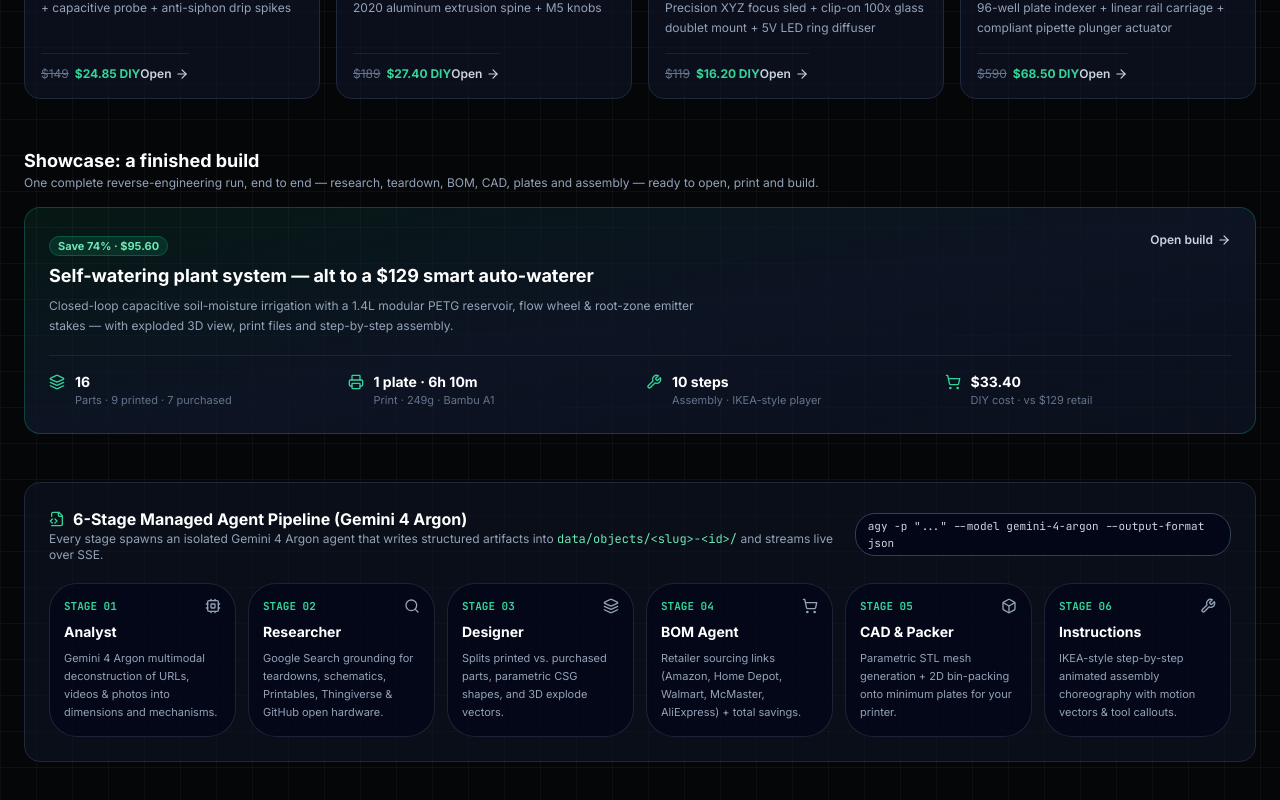
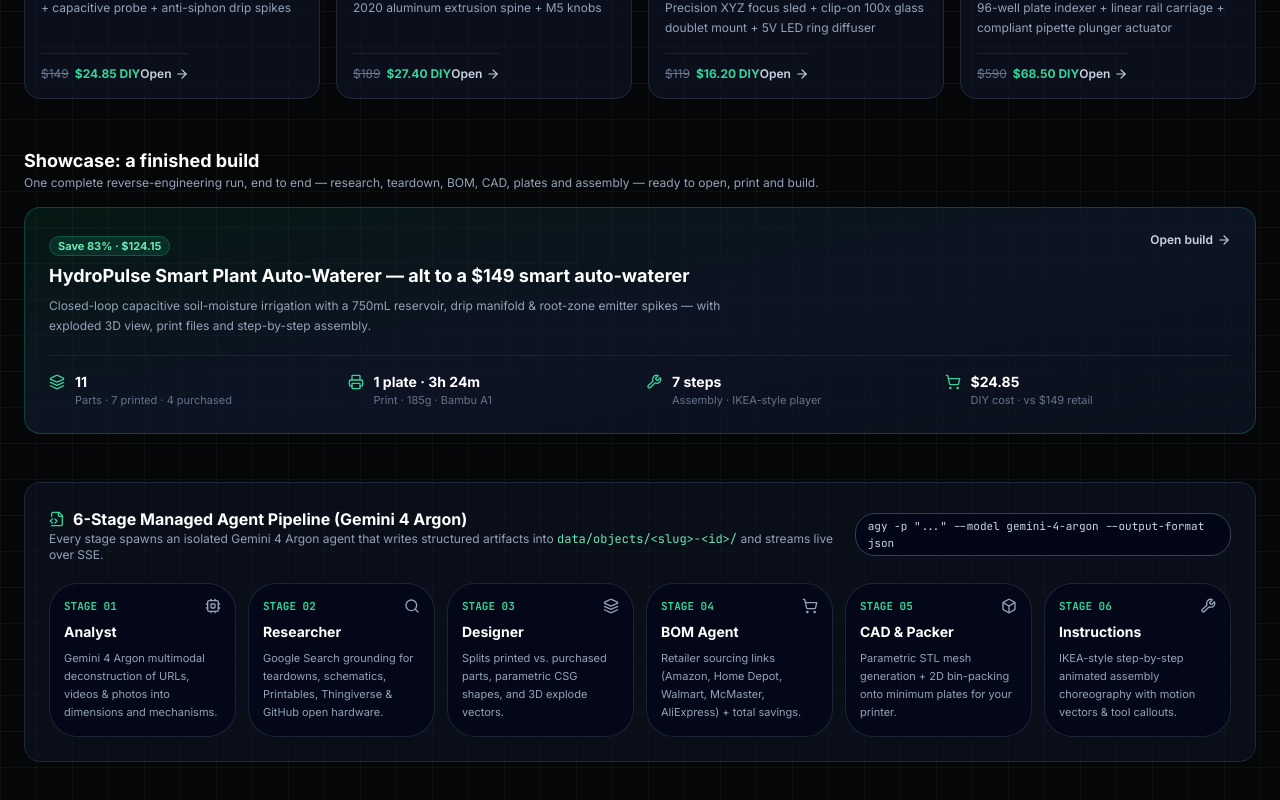
Before and after one commit to dl88jing/get-me-an-alt, a Next.js app: page / in a window 1280 px wide. Shown: the part 853-1653 px from the top of the page. Built offline with nearby package versions, Linux system fonts and the light colour scheme.

Commit message:
msg: muse-dl88jing 14:08 PT — fix showcase numbers to linked sample project + 14:08 PT verification log

```diff
--- a/components/ui/ShowcaseBuild.tsx
+++ b/components/ui/ShowcaseBuild.tsx
@@ -3,19 +3,22 @@ import { ArrowRight, Layers, Printer, ShoppingCart, Wrench } from 'lucide-react'
 
 /**
  * ShowcaseBuild — featured completed-build card for the landing page.
- * Numbers are the verified demo artifacts in data/demo/plant-waterer
- * (bom.json, design.json, plates.json, instructions.json), not marketing
- * copy: $129 retail -> $33.40 DIY (74% saved), 16 parts (9 printed +
- * 7 purchased), 10 assembly steps, 1 Bambu A1 plate, 6h 10m, 249g.
- * More showcase builds arrive with the data/samples lane; this card only
- * ever advertises builds that actually exist.
+ * Numbers match the project this card LINKS TO, /projects/plant-auto-waterer,
+ * i.e. the in-app sample data in lib/sample-data.ts (SAMPLE_DESIGN /
+ * SAMPLE_BOM / SAMPLE_PLATES / SAMPLE_INSTRUCTIONS), not marketing copy:
+ * $149 retail -> $24.85 DIY (save $124.15, 83%), 11 parts (7 printed types
+ * incl. the x2 emitter spike = 8 printed items, 4 purchased), 7 assembly
+ * steps, 1 Bambu A1 plate, 3h 24m, 185g.
+ * NOTE: data/demo/plant-waterer on disk is a DIFFERENT dataset ($129 ->
+ * $33.40, 74%, 16 parts) and is NOT what this link opens — do not mix the
+ * two sets of numbers on this card again.
  */
 export function ShowcaseBuild() {
   const stats = [
-    { icon: Layers, label: 'Parts', value: '16', sub: '9 printed · 7 purchased' },
-    { icon: Printer, label: 'Print', value: '1 plate · 6h 10m', sub: '249g · Bambu A1' },
-    { icon: Wrench, label: 'Assembly', value: '10 steps', sub: 'IKEA-style player' },
-    { icon: ShoppingCart, label: 'DIY cost', value: '$33.40', sub: 'vs $129 retail' },
+    { icon: Layers, label: 'Parts', value: '11', sub: '7 printed · 4 purchased' },
+    { icon: Printer, label: 'Print', value: '1 plate · 3h 24m', sub: '185g · Bambu A1' },
+    { icon: Wrench, label: 'Assembly', value: '7 steps', sub: 'IKEA-style player' },
+    { icon: ShoppingCart, label: 'DIY cost', value: '$24.85', sub: 'vs $149 retail' },
   ];
 
   return (
@@ -35,14 +38,14 @@ export function ShowcaseBuild() {
         <div className="flex flex-wrap items-start justify-between gap-3">
           <div className="space-y-1.5">
             <span className="rounded-md bg-emerald-500/15 px-2 py-0.5 text-[11px] font-bold text-emerald-300 border border-emerald-500/30">
-              Save 74% · $95.60
+              Save 83% · $124.15
             </span>
             <h3 className="text-base font-bold text-white group-hover:text-emerald-300 transition-colors sm:text-lg">
-              Self-watering plant system — alt to a $129 smart auto-waterer
+              HydroPulse Smart Plant Auto-Waterer — alt to a $149 smart auto-waterer
             </h3>
             <p className="max-w-2xl text-xs leading-relaxed text-slate-400">
-              Closed-loop capacitive soil-moisture irrigation with a 1.4L modular PETG reservoir,
-              flow wheel &amp; root-zone emitter stakes — with exploded 3D view, print files and
+              Closed-loop capacitive soil-moisture irrigation with a 750mL reservoir,
+              drip manifold &amp; root-zone emitter spikes — with exploded 3D view, print files and
               step-by-step assembly.
             </p>
           </div>
```
Also changed, not shown: 2 other files (tests, documents, lock files or other folders).
